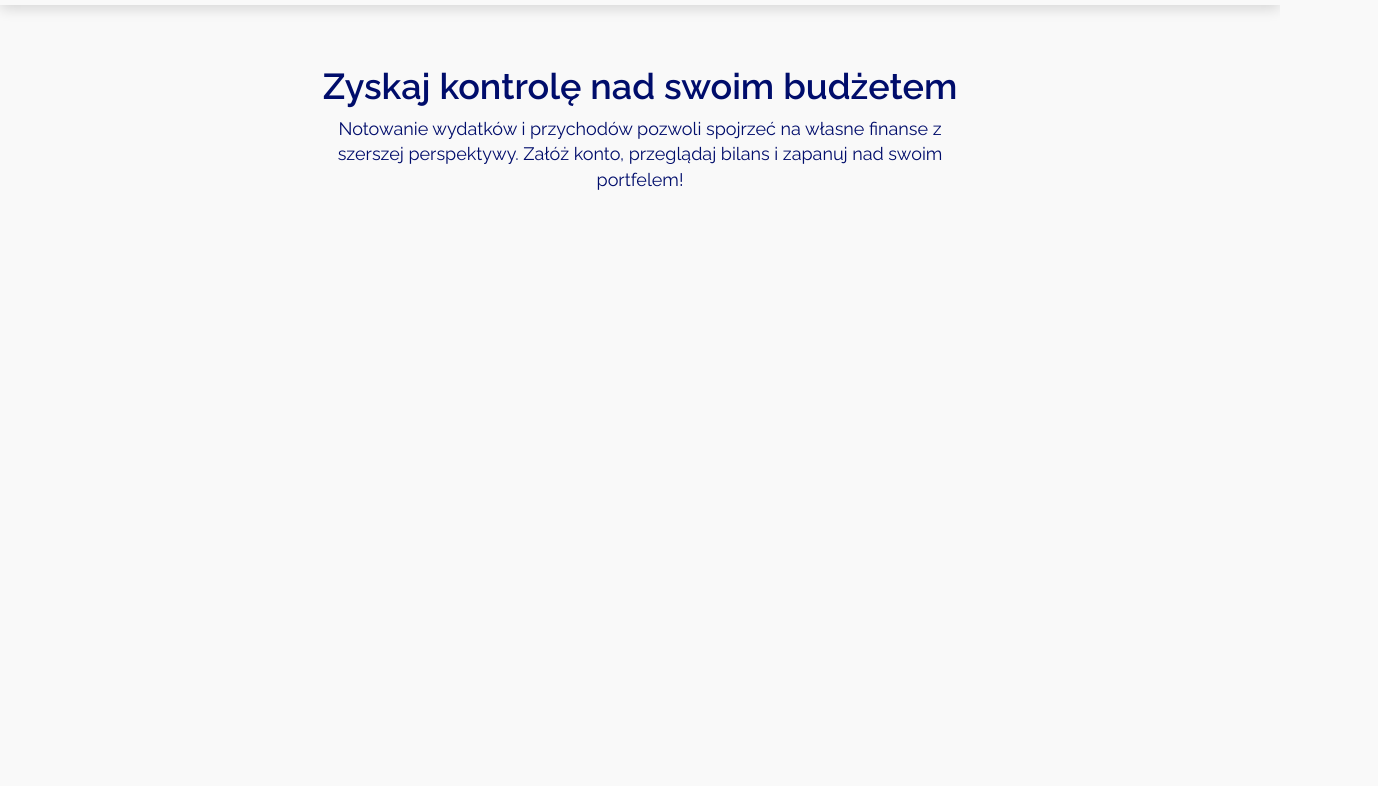
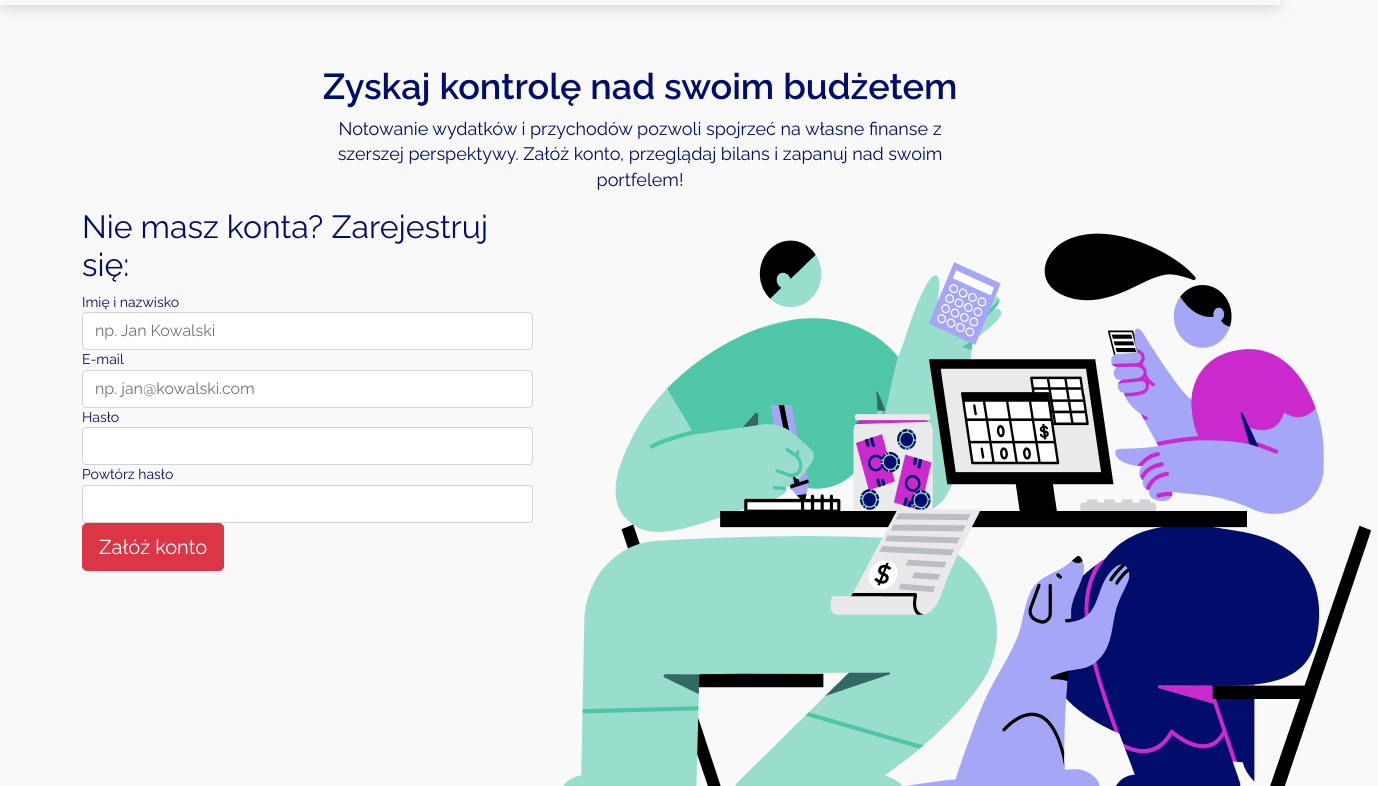
Before and after one commit to AnetaDamaszke/My-Budget-App-with-Bootstrap, a plain HTML site: page index.html in a window 1280 px wide. Shown: the part 77-863 px from the top of the page, 1378 px wide, since content can reach past the window. Before the commit the page ends 800 px from the top, so only its background shows below. Drawn offline with nearby package versions, Linux system fonts and the light colour scheme.

Commit message:
Registration form and images added

```diff
--- a/index.html
+++ b/index.html
@@ -38,7 +38,40 @@
             </div>
         </section>
 
-
+        <!-- Registartion -->
+        <section class="registartion">
+            <div class="container">
+                <div class="row">
+                    <div class="col-md-5">
+                        <div class="registartion-box">
+                            <h2 class="registartion-header">Nie masz konta? Zarejestruj się:</h2>
+                            <form class="registartion-form" action="">
+                                <div class="form-group">
+                                    <label for="name" class="form-control-label">Imię i nazwisko</label>
+                                    <input type="text" id="name" placeholder="np. Jan Kowalski" class="form-control"/>
+                                </div>
+                                <div class="form-group">
+                                    <label for="email" class="form-control-label">E-mail</label>
+                                    <input type="email" id="email" placeholder="np. jan@kowalski.com" class="form-control"/>
+                                </div>
+                                <div class="form-group">
+                                    <label for="password" class="form-control-label">Hasło</label>
+                                    <input type="password" id="password" class="form-control"/>
+                                </div>
+                                <div class="form-group">
+                                    <label for="password2" class="form-control-label">Powtórz hasło</label>
+                                    <input type="password" id="password2" class="form-control"/>
+                                </div>
+                                <button class="btn btn-danger btn-lg registartion-button">Załóż konto</button>
+                            </form>
+                        </div>
+                    </div>
+                    <div class="col-md-7">
+                        <img class="registartion-img" src="img/BUDGETTING.png" alt="budżet domowy">
+                    </div>
+                </div>
+            </div>
+        </section>
 
 
         <script src="https://cdn.jsdelivr.net/npm/bootstrap@5.1.3/dist/js/bootstrap.bundle.min.js" integrity="sha384-ka7Sk0Gln4gmtz2MlQnikT1wXgYsOg+OMhuP+IlRH9sENBO0LRn5q+8nbTov4+1p" crossorigin="anonymous"></script>
```
